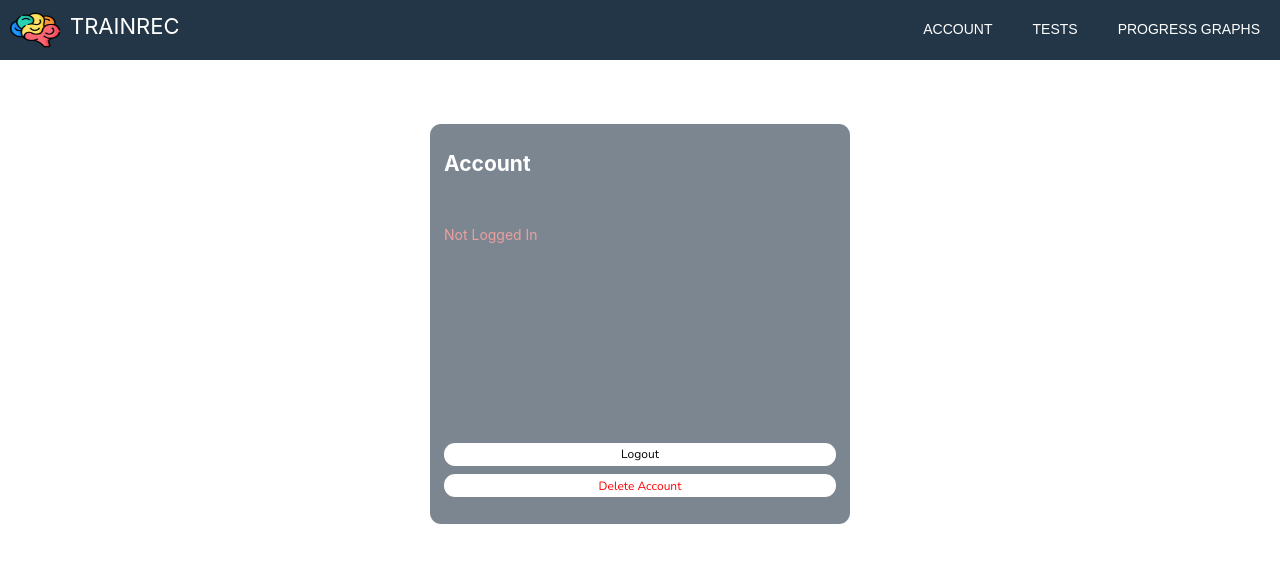
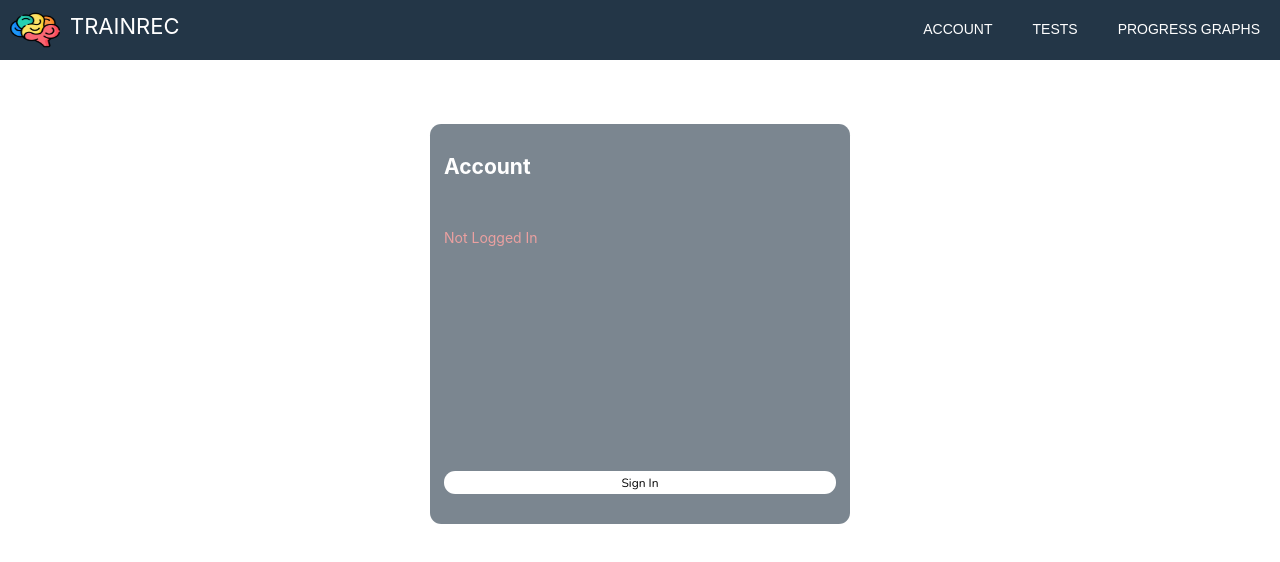
Before and after one commit to jotis00/tr-frontend, a React (Create React App) app: page /account in a window 1280 px wide. Shown: the top 562 px of the page. Built offline with nearby package versions, Linux system fonts and the light colour scheme.

Commit message:
acount changes

```diff
--- a/src/App.css
+++ b/src/App.css
@@ -22,22 +22,11 @@ h1 {
     margin-bottom: 5px;
 }
 
-.App {
-
-}
-
-#msg1 {
-
-}
-
-#message {}
-
 #chartDiv {
     width:90%;
     height:350px;
     margin:0 auto;
 }
-
 
 #navImg {
     display: inline-block;
@@ -175,6 +164,10 @@ section {
 
 #deleteAccount {
     color: red;
+}
+
+.shadow {
+    margin-top:225px;
 }
 .gb {
     margin: 5px;
--- a/src/components/Account.js
+++ b/src/components/Account.js
@@ -33,8 +33,10 @@ const Account = () => {
         <p id="err" className={sessionStorage.getItem("loggedIn") ? "offscreen" : "show"}>Not Logged In</p>
         <label id="message" className={!sessionStorage.getItem("loggedIn") ? "offscreen" : "show"}>Pressing the delete button will permantly delete account!</label>
 
-        <button id="logoutB" onClick={handleLogout}>Logout</button>
-        <button id="deleteAccount" onClick={handleDelete}>Delete Account</button>
+
+        <button className={!sessionStorage.getItem("loggedIn") ? "offscreen" : "shadow1"} id="logoutB" onClick={handleLogout}>Logout</button>
+        <button className={!sessionStorage.getItem("loggedIn") ? "offscreen" : "shadow1"} id="deleteAccount" onClick={handleDelete}>Delete Account</button>
+        <button className={sessionStorage.getItem("loggedIn") ? "offscreen" : "shadow"} id="adf" onClick={handleLogout}>Sign In</button>
     </section>
   )
 }
```
